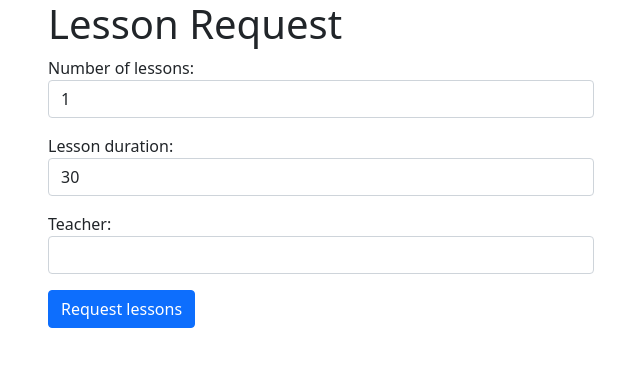
After one commit to Kai-Ming/Grouse, a Django app: page /lesson_request/ in a window 1280 px wide. The commit adds this page. Shown: the top 367 px of the page, without its empty margins (319-959 px from the left). Run offline with Django 4.2, Linux system fonts and the light colour scheme; a user stored in the database is signed in; some libraries are stand-ins or nearby versions.

Commit message:
Merge branch 'user-pages' of https://github.com/Kai-Ming/Grouse into user-pages

```diff
--- a/lessons/forms.py
+++ b/lessons/forms.py
@@ -1,6 +1,5 @@
 from django import forms
 from .models import User, Lesson, Transfer
-from .models import User, Lesson
 import datetime
 
 class GenericSignUpForm(forms.ModelForm):
@@ -80,6 +79,29 @@ class LessonRequestForm(forms.ModelForm):
         lesson_duration = forms.IntegerField(label='Lesson duration')
         teacher = forms.CharField(label='Teacher')
 
+"""     def clean(self):
+        super().clean()
+
+    def save(self):
+        super().save(commit=False)
+
+        lesson = Lesson(
+            student
+
+        )
+        return lesson
+
+        lesson = Lesson(
+            student = student,
+            start_date = start_date,
+            number_of_lessons = number_of_lessons,
+            lesson_duration = lesson_duration,
+            teacher = teacher,
+            price = price,
+            fulfilled = fulfilled,
+            paid_type = paid_type
+        )    """
+
 
 class RecordTransferForm(forms.ModelForm):
     class Meta:
@@ -88,3 +110,10 @@ class RecordTransferForm(forms.ModelForm):
         amount = forms.CharField(label='Amount Paid by Student')
         invoice_number = forms.ChoiceField(label='Invoice Number')
         date = datetime.date.today()
+
+        def save(self):
+            super().save(commit=False)
+
+            transfer = Transfer(
+
+            )
--- a/lessons/models.py
+++ b/lessons/models.py
@@ -62,11 +62,11 @@ class Lesson(models.Model):
     )
 
     student = models.ForeignKey(User, on_delete=models.CASCADE)
-    start_date = models.DateField()
+    start_date = models.DateField(auto_now=True)
     number_of_lessons = models.PositiveIntegerField(choices=LESSON_NUMBER_CHOICES, default=1)
     lesson_duration = models.PositiveIntegerField(choices=LESSON_DURATION_CHOICES, default=30)
     teacher = models.CharField(max_length=100, default='', blank=True)
-    price = models.FloatField(validators=[MinValueValidator(0)])
+    price = models.FloatField(validators=[MinValueValidator(0)], default=0)
     fulfilled = models.BooleanField(default=False)
     paid_type = models.PositiveIntegerField(choices=PAID_TYPE_CHOICES, default=1)
 
@@ -91,6 +91,6 @@ class Invoice(models.Model):
 class Transfer(models.Model):
     """A transfer made by the student to the music school's bank account."""
 
-    invoice_number = models.IntegerField()
+    invoice_number = models.CharField(default='0-0', max_length=1000)
     amount = models.DecimalField(max_digits=6, decimal_places=2)
     date = models.DateTimeField(default=timezone.now)
--- a/lessons/templates/admin_page.html
+++ b/lessons/templates/admin_page.html
@@ -31,6 +31,7 @@
 <body>
     <div class="all_info">
         <h1>{{ curr_name }}: Home</h1>
+        {% csrf_token %}
 
         <p>Username: {{ curr_username }}</p>
         <p>Name: {{ curr_name }}</p>
@@ -39,7 +40,7 @@
 
     <div class="fulfil_requests_area">
         <h2>Fulfil Requests:</h2>
-
+        {% csrf_token %}
         {% for i in curr_requests %}
         <table>
             <tr>
@@ -65,6 +66,7 @@
         <form action="" id="record-transfer">
             Amount Paid: <input type="text" name="Amount Paid" id="amount-paid">
             Invoice Numbers: <select name="" id="invoice-numbers">
+                {% csrf_token %}
                 {% for i in curr_records %}
                     <option value="{{ i.invoice_id }}">{{ i.invoice_id }}</option>
                 {% endfor %}
--- /dev/null
+++ b/lessons/templates/lesson_request.html
@@ -0,0 +1,17 @@
+{% extends 'base_content.html' %}
+{% block content %}
+<div class="container">
+  <div class="row">
+    <div class="col-sm-12 col-md-6 offset-md-3">
+      <h1>Lesson Request</h1>
+      <form action="{% url 'lesson_request' %}" method="post">
+        {% csrf_token %}
+        <input type="hidden" name="next" value="{{ next }}">
+        {% include 'partials/bootstrap_form.html' with form=form %}
+        <input type="submit" value="Request lessons" class="btn btn-primary">
+      </form>
+      <br>
+    </div>
+  </div>
+</div>
+{% endblock %}
--- a/lessons/views.py
+++ b/lessons/views.py
@@ -1,20 +1,30 @@
-
-from django.shortcuts import redirect,render
-from django.contrib.auth import authenticate,login,logout
+from django.conf import settings
+from django.contrib import messages
+from django.contrib.auth import authenticate, login, logout
 from django.contrib.auth.decorators import login_required, user_passes_test
-from django.contrib import messages
+from django.contrib.auth.hashers import check_password
+from django.contrib.auth.mixins import LoginRequiredMixin
+from django.core.exceptions import ImproperlyConfigured, ObjectDoesNotExist
+from django.http import HttpResponseForbidden, Http404
 from django.shortcuts import redirect, render
+from django.utils.decorators import method_decorator
+from django.views import View
+from django.views.generic import ListView
+from django.views.generic.detail import DetailView
+from django.views.generic.edit import CreateView, FormView, UpdateView
+from django.urls import reverse
 from .checks import *
 from .forms import *
 from .models import *
-
+from .helpers import login_prohibited
+"""
 def login_prohibited(view_function):
     def modified_view_function(request):
         if request.user.is_authenticated:
             return redirect('user_page')
         else:
             return view_function(request)
-    return modified_view_function
+    return modified_view_function """
 
 def student_sign_up(request):
     if request.method == "POST":
@@ -107,3 +117,18 @@ def admin_page(request):
     }
 
     return(render, 'admin_page.html')
+
+@login_required
+def lesson_request(request):
+    if request.method == "POST":
+        form = LessonRequestForm(request.POST)
+        if form.is_valid():
+            student = request.user
+            number_of_lessons = form.cleaned_data.get('number_of_lessons')
+            lesson_duration = form.cleaned_data.get('lesson_duration')
+            teacher = form.cleaned_data.get('teacher')
+            lesson = Lesson.objects.create(student=student, number_of_lessons=number_of_lessons, lesson_duration=lesson_duration, teacher=teacher)
+            return redirect('user_page')
+    else:
+        form = LessonRequestForm()
+    return render(request, 'lesson_request.html', {'form': form})
--- a/msms/urls.py
+++ b/msms/urls.py
@@ -26,4 +26,5 @@ urlpatterns = [
     path('adult_sign_up/', views.adult_sign_up, name='adult_sign_up'),
     path('log_in/', views.log_in, name='log_in'),
     path('user_page/', views.user_page, name='user_page'),
+    path('lesson_request/', views.lesson_request, name='lesson_request'),
 ]
```
Also changed, not shown: lessons/helpers.py (added, +10 -0 lines), lessons/migrations/0008_remove_transfer_invoice_transfer_invoice_number_and_more.py (added).
